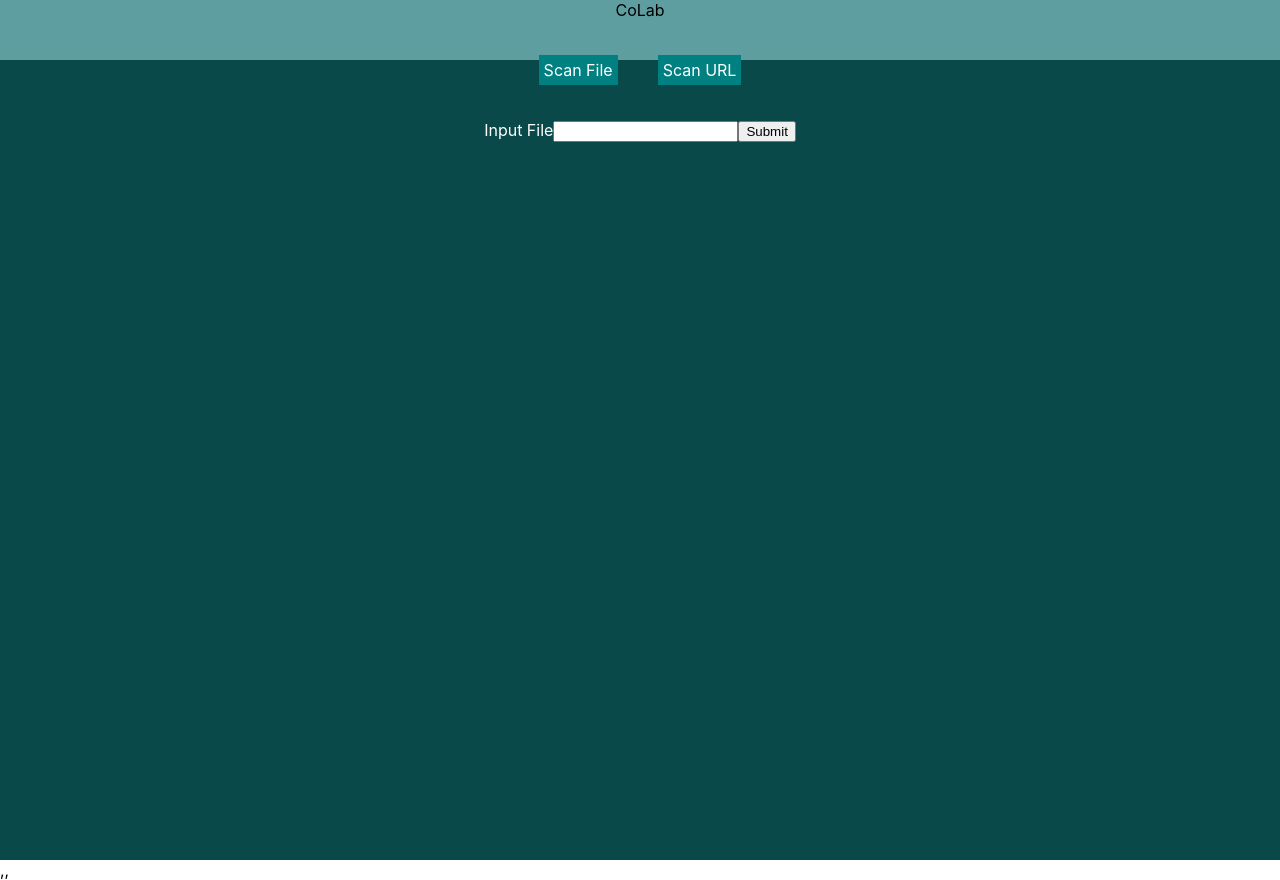
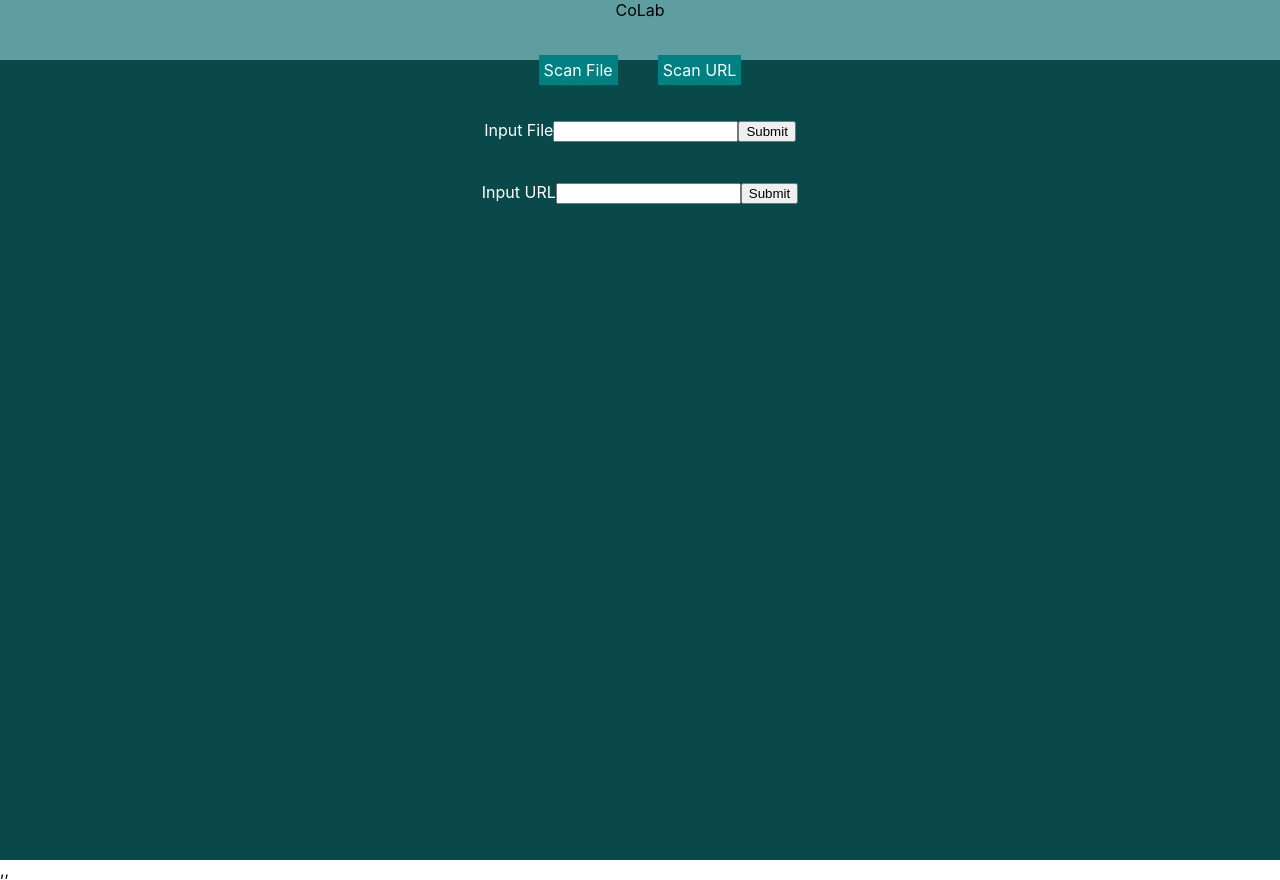
Before and after one commit to samiylo/CoLab, a React (Create React App) app in the folder weatherio/: page / in a window 1280 px wide. Built offline with nearby package versions, Linux system fonts and the light colour scheme.

Commit message:
change ReadMe

```diff
--- a/weatherio/src/App.css
+++ b/weatherio/src/App.css
@@ -41,3 +41,7 @@
 .ScanForm {
   margin-top: 40px;
 }
+
+.UrlForm {
+  margin-top: 40px;
+}
--- a/weatherio/src/components/FileForm.js
+++ b/weatherio/src/components/FileForm.js
@@ -1,17 +1,28 @@
 import React, { Component } from 'react'
 
 export default class FileForm extends Component {
+
+    state = {
+        file: ''
+    }
+
+    handleChange = (event) => {
+        this.setState({
+            file: event.target.value
+        })
+    }
 
     handleSubmit = (e) => {
         e.preventDefault();
         console.log("Form Submited")
     }
+
     render() {
         return (
             <div className='ScanForm'>
                 <form onSubmit={this.handleSubmit}>
                     <label>Input File</label>
-                    <input type="text"></input>
+                    <input onChange={this.handleChange} type="text"></input>
                     <input type="submit"></input>
                 </form>
             </div>
--- /dev/null
+++ b/weatherio/src/components/UrlForm.js
@@ -0,0 +1,16 @@
+import React, { Component } from 'react'
+
+export default class UrlForm extends Component {
+    render() {
+        return (
+            <div className='UrlForm'>
+                <form>
+                    <label>Input URL</label>
+                    <input type='text'></input>
+                    <input type='submit'></input>
+                </form>
+
+            </div>
+        )
+    }
+}
--- a/weatherio/src/containers/MainBody.js
+++ b/weatherio/src/containers/MainBody.js
@@ -2,6 +2,7 @@ import React, { Component } from 'react';
 import ScanFile from '../components/ScanFile';
 import ScanUrl from '../components/ScanUrl';
 import FileForm from '../components/FileForm';
+import UrlForm from '../components/UrlForm';
 import {Route, Switch} from 'react-router-dom';
 
 export default class MainBody extends Component {
@@ -11,6 +12,7 @@ export default class MainBody extends Component {
                     <ScanFile />
                     <ScanUrl />
                     <FileForm />
+                    <UrlForm />
             </div>
         )
     }
```
Also changed, not shown: 1 other file (tests, documents, lock files or other folders).
